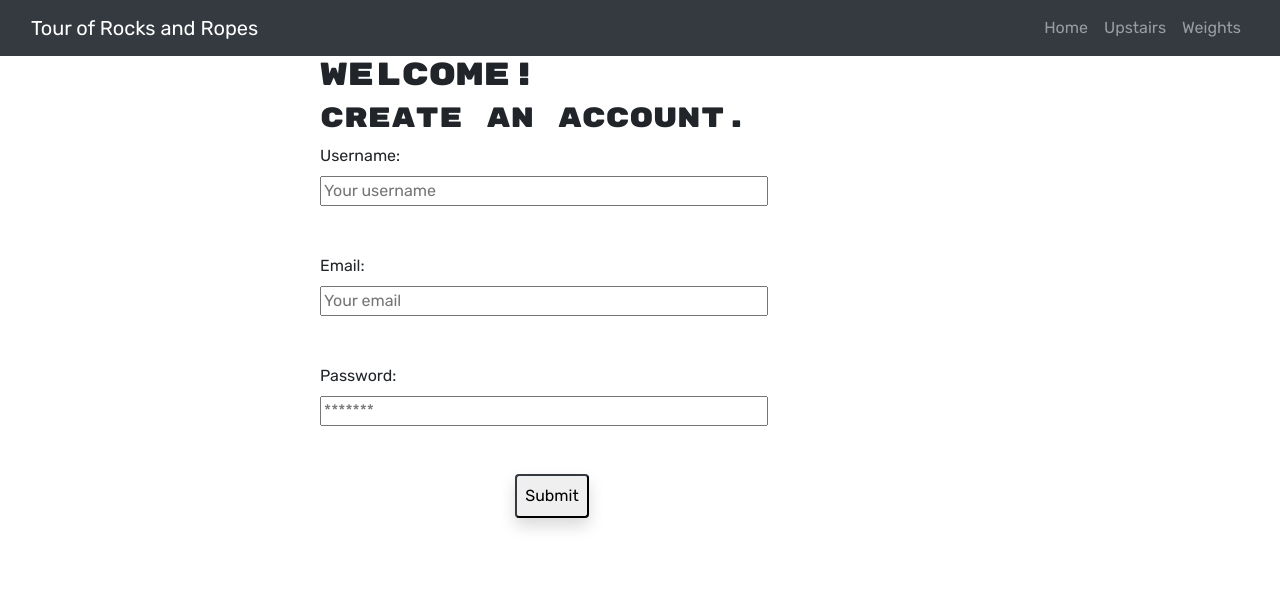
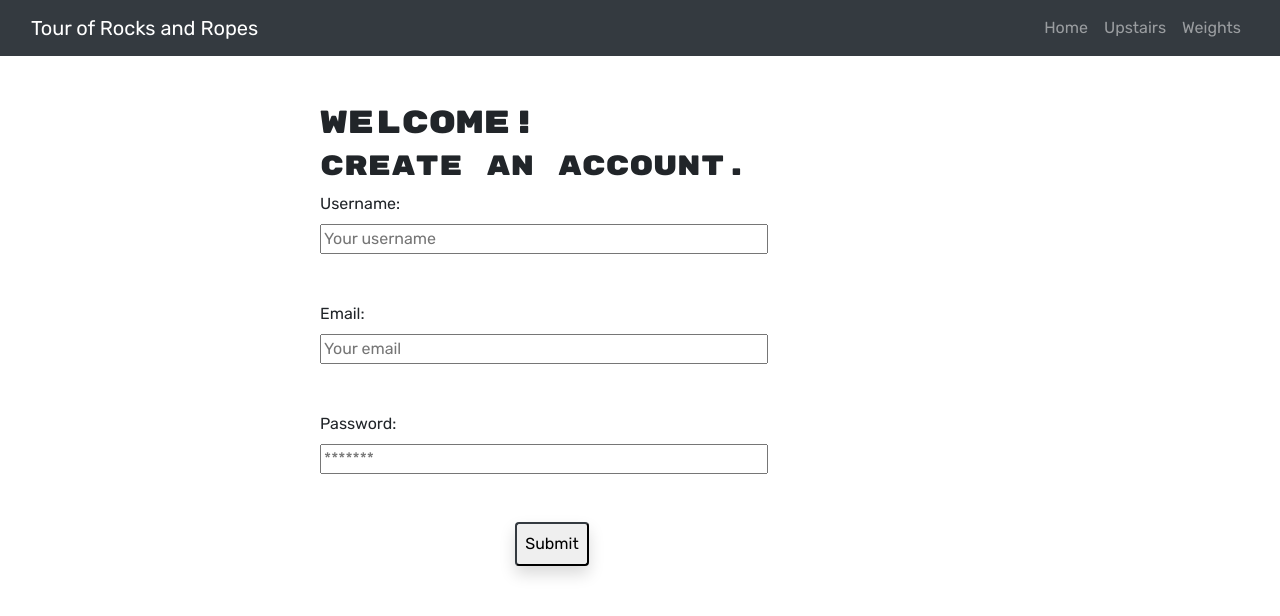
Before and after one commit to dmknapp2385/rocks-and-ropes, a React (Create React App) app in the folder client/: page /signup in a window 1280 px wide. Shown: the top 616 px of the page. Built offline with nearby package versions, Linux system fonts and the light colour scheme.

Commit message:
added top padding to login and signup pages

```diff
--- a/client/src/pages/Login.js
+++ b/client/src/pages/Login.js
@@ -38,7 +38,7 @@ const Login = () => {
     return (
         <div className="d-flex flex-row justify-content-center" >
             <form onSubmit={handleFormSubmit} style={{ width: "50%" }}>
-                <div className="d-flex flex-column align-items-start" style={{width: "100%"}}>
+                <div className="d-flex flex-column align-items-start pt-5" style={{width: "100%"}}>
                     <h2 className="h2">Welcome back!</h2>
                     <h3 className = "h3">Sign into your account.</h3>
                     <label htmlFor="email">Email:</label>
--- a/client/src/pages/Signup.js
+++ b/client/src/pages/Signup.js
@@ -44,7 +44,7 @@ const Signup = () => {
     return (
         <div className="d-flex flex-row justify-content-center" >
             <form onSubmit={handleFormSubmit} style={{ width: "50%" }}>
-                <div className="d-flex flex-column align-items-start" style={{ width: "100%" }}>
+                <div className="d-flex flex-column align-items-start pt-5" style={{ width: "100%" }}>
                     <h2 className="h2">Welcome!</h2>
                     <h3 className="h3">Create an account.</h3>
                     <label htmlFor="username">Username:</label>
```
